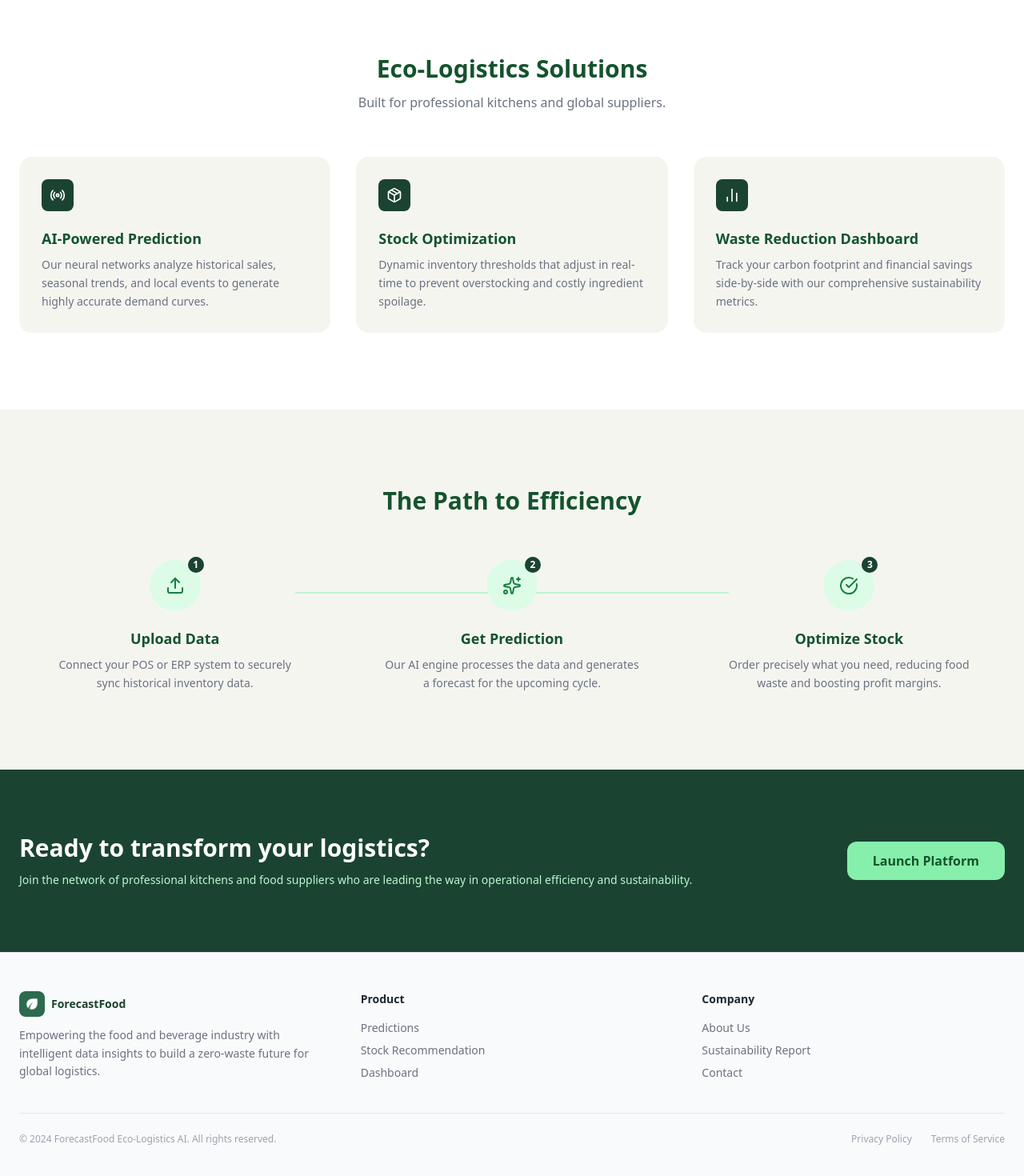
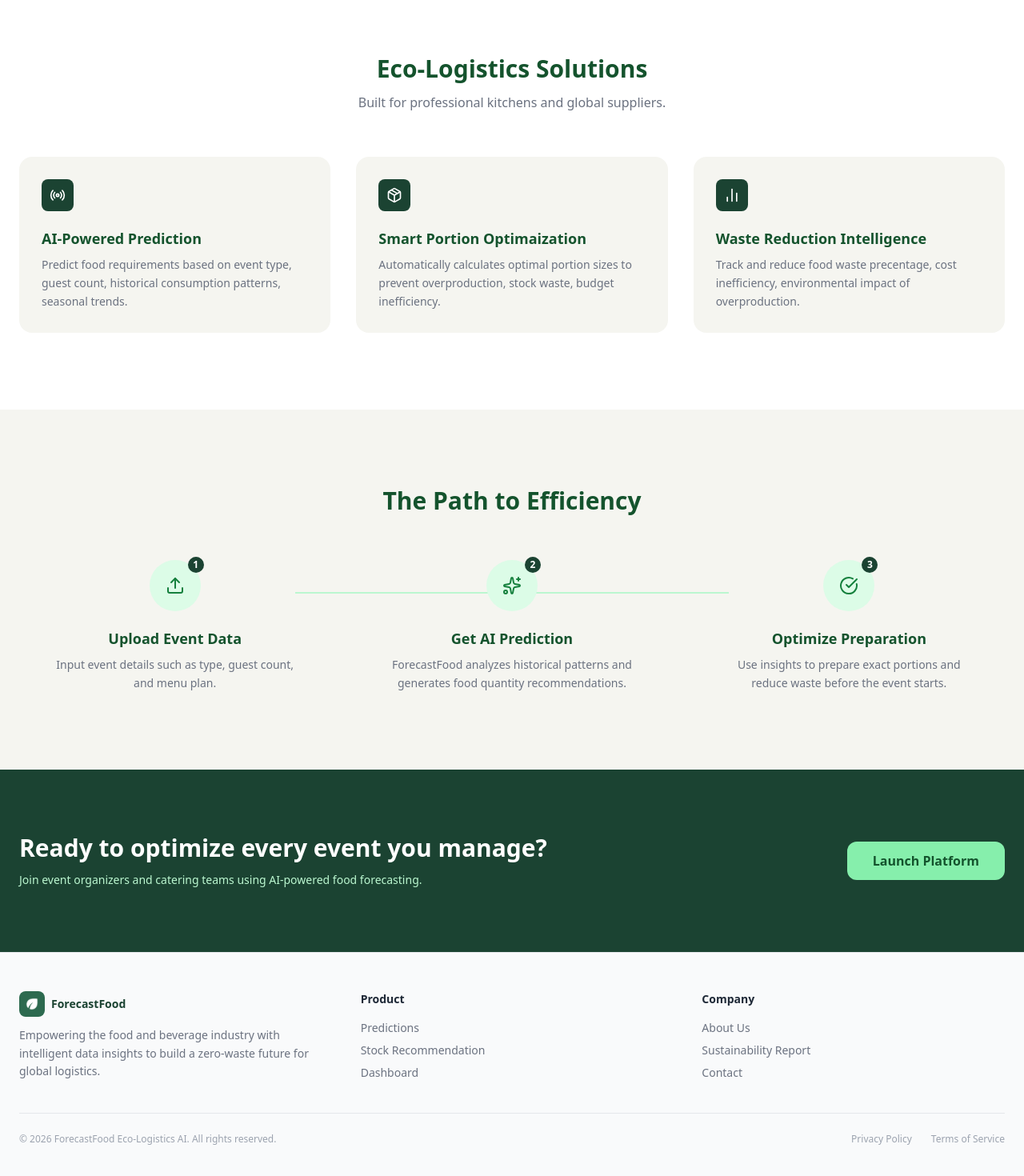
Before and after one commit to adillahrn/forecastfood, a React app in the folder frontend/: page / in a window 1280 px wide. Shown: the part 828-2298 px from the top of the page at 80% size. Built offline with nearby package versions, Linux system fonts and the light colour scheme; no server answers; the HTML template or start-up script is replaced by a standard one.

Commit message:
delete settings and bell icon

```diff
--- a/frontend/src/components/layout/Footer.jsx
+++ b/frontend/src/components/layout/Footer.jsx
@@ -54,7 +54,7 @@ export default function Footer() {
         {/* Bottom Bar */}
         <div className="border-t border-gray-200 mt-10 pt-6 flex items-center justify-between">
           <p className="text-gray-400 text-xs">
-            © 2024 ForecastFood Eco-Logistics AI. All rights reserved.
+            © 2026 ForecastFood Eco-Logistics AI. All rights reserved.
           </p>
           <div className="flex gap-6">
             <a href="#" className="text-gray-400 text-xs hover:text-primary-800 transition-colors">
--- a/frontend/src/components/layout/Sidebar.jsx
+++ b/frontend/src/components/layout/Sidebar.jsx
@@ -95,15 +95,6 @@ export default function Sidebar() {
           </div>
         </div>
 
-        {/* Settings */}
-        <button
-          onClick={() => navigate("/settings")}
-          className="w-full flex items-center gap-3 px-3 py-2.5 rounded-xl text-sm font-medium text-gray-500 hover:bg-gray-50 hover:text-primary-800 transition-all mb-1"
-        >
-          <Settings size={18} />
-          Settings
-        </button>
-
         {/* Logout — memanggil signOut() Supabase secara nyata */}
         <button
           id="logout-btn"
--- a/frontend/src/pages/AboutPage.jsx
+++ b/frontend/src/pages/AboutPage.jsx
@@ -47,7 +47,7 @@ const cycle = [
     num: "3",
     icon: <LayoutDashboard size={22} className="text-white" />,
     title: "Dynamic Strategy",
-    desc: "Receive automated stock recommendations and alerts to prevent both overstocking and stock-outs.",
+    desc: "Generates automated stock recommendations and early warnings to prevent overstocking and stock shortages.",
   },
 ];
 
@@ -73,25 +73,6 @@ export default function AboutPage() {
           <div>
             <h1 className="text-2xl font-bold text-primary-900">About This System</h1>
           </div>
-          <div className="flex items-center gap-3">
-            <div className="relative">
-              <input
-                type="text"
-                placeholder="Search documentation..."
-                className="bg-white border border-gray-200 rounded-lg px-4 py-2 text-sm text-gray-500 outline-none focus:border-primary-400 w-56"
-              />
-            </div>
-            <button className="w-9 h-9 bg-white border border-gray-200 rounded-lg flex items-center justify-center text-gray-500 hover:text-primary-800 transition-colors">
-              <Bell size={16} />
-            </button>
-            <button
-              onClick={() => navigate("/settings")}
-              className="w-9 h-9 bg-white border border-gray-200 rounded-lg flex items-center justify-center text-gray-500 hover:text-primary-800 transition-colors"
-            >
-              <Settings size={16} />
-            </button>
-            <div className="w-8 h-8 rounded-full bg-primary-200 flex items-center justify-center text-primary-800 text-xs font-bold">U</div>
-          </div>
         </div>
       )}
 
@@ -108,12 +89,9 @@ export default function AboutPage() {
             Combatting food waste through predictive intelligence.
           </h2>
           <p className="text-gray-500 text-sm leading-relaxed mb-6">
-            ForecastFood is an advanced Eco-Logistics AI designed to bridge
-            the gap between supply chain volatility and kitchen efficiency. By
-            analyzing historical consumption patterns, seasonal trends, and
-            local event data, we provide kitchen managers with precise
-            inventory recommendations that reduce overhead costs and
-            environmental impact.
+            ForecastFood is an advanced Eco-Logistics AI platform designed to bridge the gap between supply chain volatility and kitchen efficiency.
+
+            By analyzing historical consumption patterns, seasonal trends, and local event data, the system delivers precise inventory recommendations that help reduce operational costs and minimize environmental impact.
           </p>
           <div className="flex items-center gap-3">
             <button
@@ -145,16 +123,12 @@ export default function AboutPage() {
         </div>
 
         {/* Right — decorative card */}
-        <div className="bg-primary-900 rounded-2xl p-8 flex flex-col items-center justify-center min-h-[220px] relative overflow-hidden">
-          <div
-            className="absolute inset-0 opacity-10"
-            style={{
-              backgroundImage: "radial-gradient(circle at 30% 50%, #4ade80 0%, transparent 60%), radial-gradient(circle at 70% 50%, #166534 0%, transparent 60%)",
-            }}
+        <div className="w-full h-64 bg-primary-100 rounded-2xl overflow-hidden">
+          <img
+            src="src/assets/about-ff.png"
+            alt="ForecastFood Eco-Logistics AI"
+            className="w-full h-full object-cover"
           />
-          <p className="text-primary-300 text-xs font-semibold uppercase tracking-widest mb-3 relative z-10">About</p>
-          <p className="text-white text-5xl font-black relative z-10">FF</p>
-          <p className="text-primary-400 text-sm mt-2 relative z-10">Eco-Logistics AI</p>
         </div>
       </div>
 
--- a/frontend/src/pages/AccountSettingsPage.jsx
+++ b/frontend/src/pages/AccountSettingsPage.jsx
@@ -135,9 +135,6 @@ export default function AccountSettingsPage() {
             <button className="w-9 h-9 bg-white border border-gray-200 rounded-lg flex items-center justify-center text-gray-500 hover:text-primary-800 transition-colors">
               <Bell size={16} />
             </button>
-            <div className="w-8 h-8 rounded-full bg-primary-200 flex items-center justify-center text-primary-800 text-xs font-bold">
-              {initials}
-            </div>
           </div>
         </div>
 
--- a/frontend/src/pages/DashboardPage.jsx
+++ b/frontend/src/pages/DashboardPage.jsx
@@ -166,19 +166,6 @@ export default function DashboardPage() {
               <span>{dateRange}</span>
             </div>
           </div>
-          <div className="flex items-center gap-3">
-            <button className="w-9 h-9 bg-white border border-gray-200 rounded-lg flex items-center justify-center text-gray-500 hover:text-primary-800 transition-colors">
-              <Bell size={16} />
-            </button>
-            <button className="w-9 h-9 bg-white border border-gray-200 rounded-lg flex items-center justify-center text-gray-500 hover:text-primary-800 transition-colors">
-              <Settings size={16} />
-            </button>
-            <div className="flex items-center gap-2">
-              <div className="w-8 h-8 rounded-full bg-primary-200 flex items-center justify-center text-primary-800 text-xs font-bold">
-                U
-              </div>
-            </div>
-          </div>
         </div>
 
         {/* ── Stats Cards ── */}
--- a/frontend/src/pages/InputDataPage.jsx
+++ b/frontend/src/pages/InputDataPage.jsx
@@ -272,17 +272,6 @@ export default function InputDataPage() {
               Masukkan detail acara untuk mendapatkan prediksi porsi makanan optimal
             </p>
           </div>
-          <div className="flex items-center gap-3">
-            <button className="w-9 h-9 bg-white border border-gray-200 rounded-lg flex items-center justify-center text-gray-500 hover:text-primary-800 transition-colors">
-              <Bell size={16} />
-            </button>
-            <button className="w-9 h-9 bg-white border border-gray-200 rounded-lg flex items-center justify-center text-gray-500 hover:text-primary-800 transition-colors">
-              <Settings size={16} />
-            </button>
-            <div className="w-8 h-8 rounded-full bg-primary-200 flex items-center justify-center text-primary-800 text-xs font-bold">
-              U
-            </div>
-          </div>
         </div>
 
         {/* ── Mode Toggle ── */}
--- a/frontend/src/pages/LandingPage.jsx
+++ b/frontend/src/pages/LandingPage.jsx
@@ -39,12 +39,6 @@ export default function LandingPage() {
                 className="bg-primary-800 text-white font-semibold px-7 py-3 rounded-xl hover:bg-primary-700 transition-colors"
               >
                 Start Forecasting
-              </button>
-              <button
-                onClick={() => navigate("/about")}
-                className="border border-primary-800 text-primary-800 font-semibold px-7 py-3 rounded-xl hover:bg-primary-50 transition-colors"
-              >
-                See Demo
               </button>
             </div>
           </div>
@@ -114,17 +108,17 @@ export default function LandingPage() {
               {
                 icon: <Radio className="w-5 h-5 text-white" />,
                 title: "AI-Powered Prediction",
-                desc: "Our neural networks analyze historical sales, seasonal trends, and local events to generate highly accurate demand curves.",
+                desc: "Predict food requirements based on event type, guest count, historical consumption patterns, seasonal trends.",
               },
               {
                 icon: <Package className="w-5 h-5 text-white" />,
-                title: "Stock Optimization",
-                desc: "Dynamic inventory thresholds that adjust in real-time to prevent overstocking and costly ingredient spoilage.",
+                title: "Smart Portion Optimaization",
+                desc: "Automatically calculates optimal portion sizes to prevent overproduction, stock waste, budget inefficiency.",
               },
               {
                 icon: <BarChart2 className="w-5 h-5 text-white" />,
-                title: "Waste Reduction Dashboard",
-                desc: "Track your carbon footprint and financial savings side-by-side with our comprehensive sustainability metrics.",
+                title: "Waste Reduction Intelligence",
+                desc: "Track and reduce food waste precentage, cost inefficiency, environmental impact of overproduction.",
               },
             ].map((f, i) => (
               <div
@@ -156,20 +150,20 @@ export default function LandingPage() {
               {
                 num: "1",
                 icon: <Upload className="w-6 h-6 text-primary-700" />,
-                title: "Upload Data",
-                desc: "Connect your POS or ERP system to securely sync historical inventory data.",
+                title: "Upload Event Data",
+                desc: "Input event details such as type, guest count, and menu plan.",
               },
               {
                 num: "2",
                 icon: <Sparkles className="w-6 h-6 text-primary-700" />,
-                title: "Get Prediction",
-                desc: "Our AI engine processes the data and generates a forecast for the upcoming cycle.",
+                title: "Get AI Prediction",
+                desc: "ForecastFood analyzes historical patterns and generates food quantity recommendations.",
               },
               {
                 num: "3",
                 icon: <CheckCircle className="w-6 h-6 text-primary-700" />,
-                title: "Optimize Stock",
-                desc: "Order precisely what you need, reducing food waste and boosting profit margins.",
+                title: "Optimize Preparation",
+                desc: "Use insights to prepare exact portions and reduce waste before the event starts.",
               },
             ].map((s, i) => (
               <div key={i} className="text-center relative">
@@ -196,11 +190,10 @@ export default function LandingPage() {
         <div className="max-w-7xl mx-auto px-6 flex items-center justify-between">
           <div>
             <h2 className="text-3xl font-bold text-white mb-3">
-              Ready to transform your logistics?
+              Ready to optimize every event you manage?
             </h2>
             <p className="text-primary-200 text-sm">
-              Join the network of professional kitchens and food suppliers who
-              are leading the way in operational efficiency and sustainability.
+              Join event organizers and catering teams using AI-powered food forecasting.
             </p>
           </div>
           <button
```
Also changed, not shown: frontend/src/pages/HistoryPage.jsx (+0 -12 lines), frontend/src/assets/about-ff.jpg (added).
